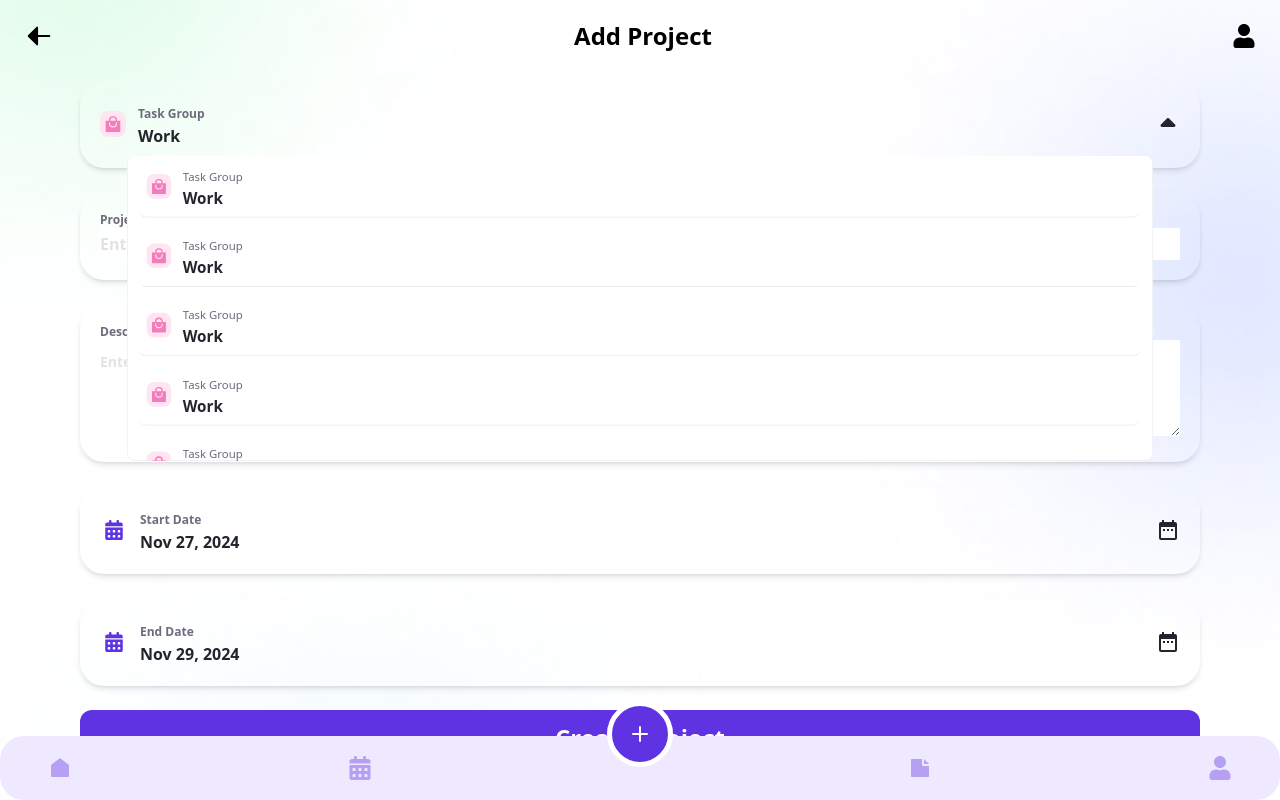
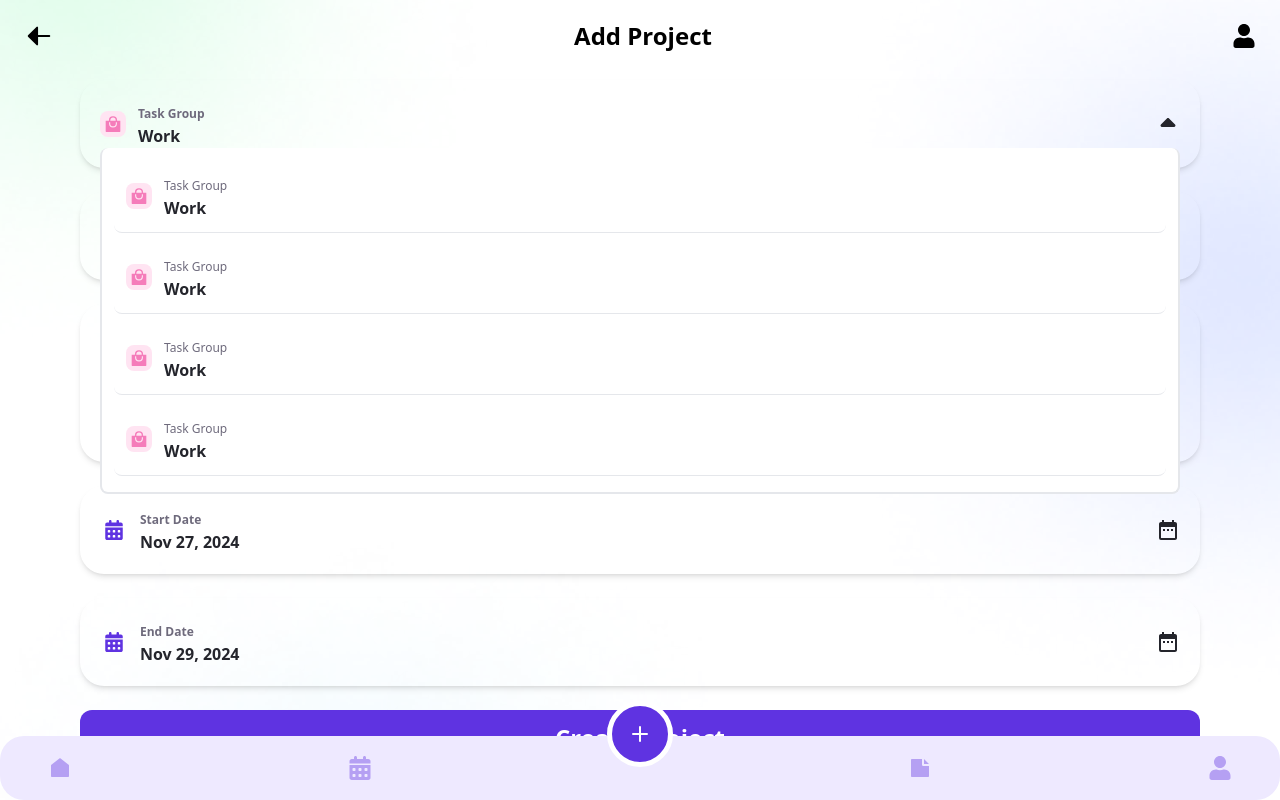
Before and after one commit to alonzojoe/React-TS-Task-Management, a React (Vite) app: page /home/task/create in a window 1280 px wide. Both pictures are taken after a click on the icon 1168 px from the left and 124 px from the top of the page. Built offline with nearby package versions, Linux system fonts and the light colour scheme.

Commit message:
style: Task Group dropdown occupy full width by removing scale-95

```diff
--- a/src/pages/Tasks/CreateTask.tsx
+++ b/src/pages/Tasks/CreateTask.tsx
@@ -54,7 +54,7 @@ const CreateTask = () => {
                 </div>
               </div>
               <div
-                className={`absolute rounded-lg bg-white border-[#F2F2F4] border-l border-r border-b w-full px-3 transition-all duration-300 ease-in-out opacity-1 scale-95 ${
+                className={`absolute rounded-lg bg-white border-[##EDEDED] border-x-2 border-b-2 w-full p-3 transition-all duration-300 ease-in-out opacity-1 ${
                   toggle
                     ? "opacity-100 scale-100 visible"
                     : "opacity-0 scale-95 invisible"
@@ -64,7 +64,7 @@ const CreateTask = () => {
                   <ul className="space-y-2">
                     {list.map((item) => (
                       <li key={item}>
-                        <div className="flex items-center gap-3 hover:bg-[#F2F2F4] p-2 rounded-lg border-b borer-b-[#F2F2F4]">
+                        <div className="flex items-center gap-3 hover:bg-[#F2F2F4] p-3 rounded-lg border-b borer-b-[#F2F2F4]">
                           <span className="bg-lightPink p-1 rounded-lg">
                             <IoBagHandleSharp className="text-lg text-darkPink" />
                           </span>
```
